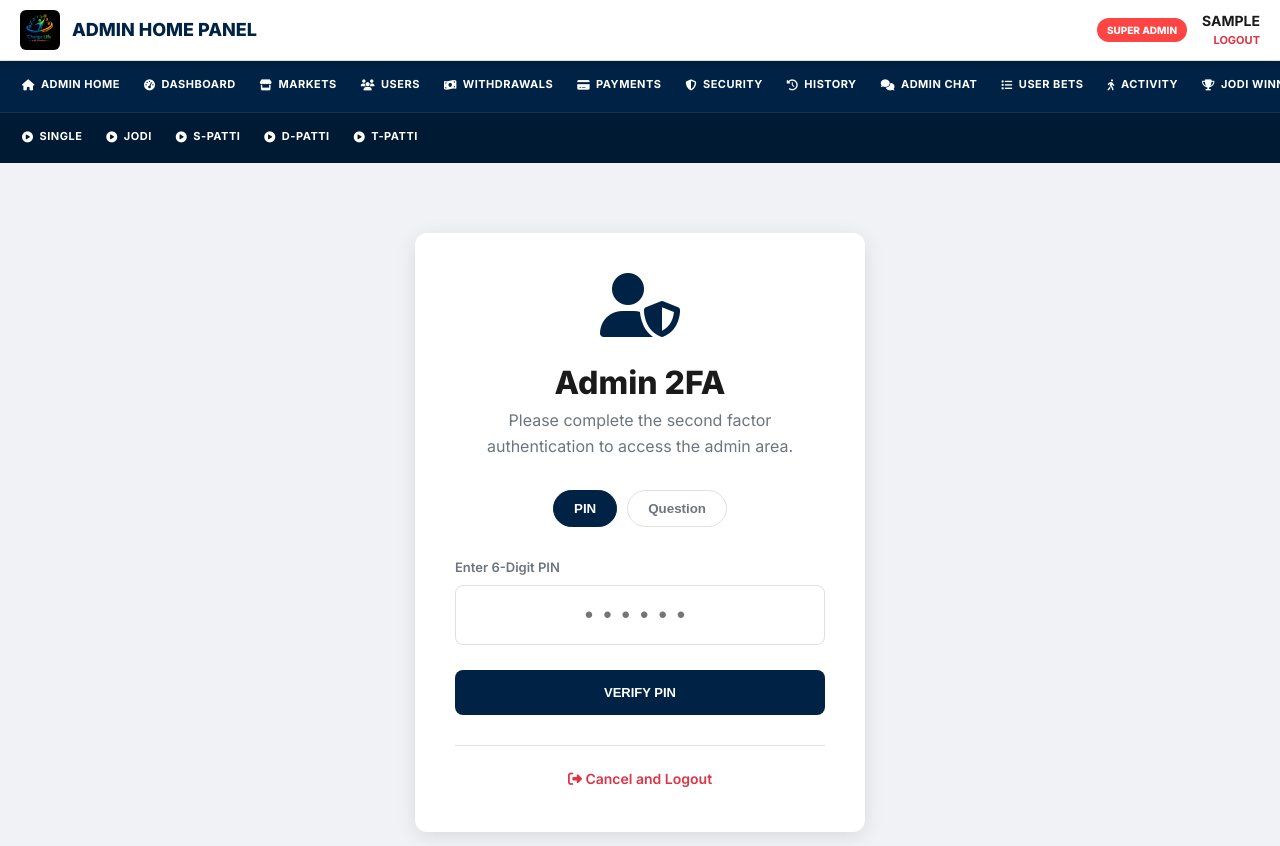
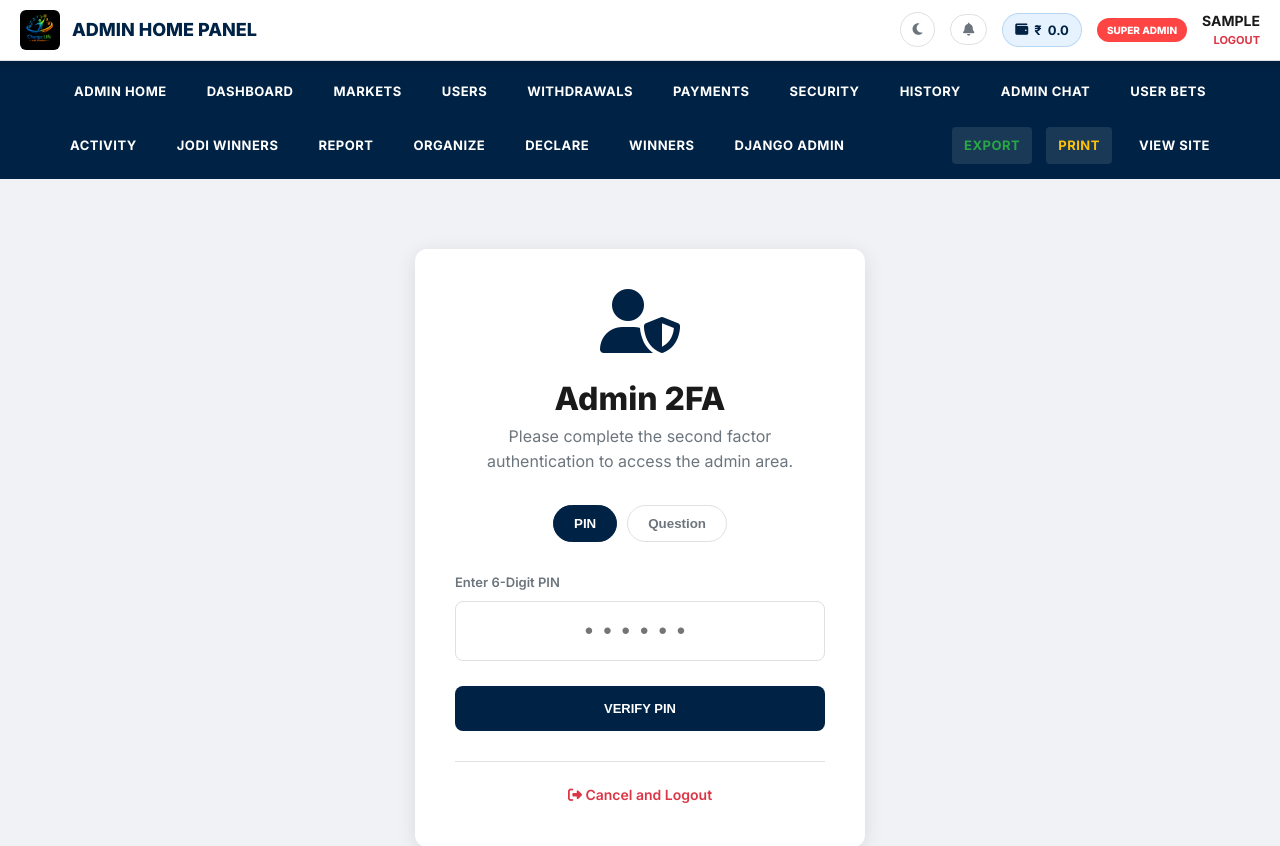
Before and after one commit to KAMALAKAR810/Kamalakar-project, a Django app: page /admin-2fa/ in a window 1280 px wide. Shown: the top 846 px of the page. Run offline with Django 5.2, Linux system fonts and the light colour scheme; the visitor is signed in with stand-in values (Sample User, id 1); data comes from the database, SQL or seed files in the repository; data that the repository does not hold is empty.

Commit message:
19-04-2026-1222

```diff
--- a/templates/admin_base.html
+++ b/templates/admin_base.html
@@ -21,6 +21,76 @@
             --border: #e0e0e0;
             --shadow: 0 4px 6px rgba(0, 0, 0, 0.1);
             --transition: all 0.3s ease;
+        }
+
+        body.dark-mode {
+            --primary: #4da3ff;
+            --secondary: #ffad33;
+            --dark: #f8f9fa;
+            --light: #121212;
+            --white: #1e1e1e;
+            --success: #34c759;
+            --danger: #ff453a;
+            --gray: #a0a0a0;
+            --border: #333333;
+            --shadow: 0 4px 10px rgba(0, 0, 0, 0.5);
+        }
+
+        body.dark-mode .header,
+        body.dark-mode .admin-nav,
+        body.dark-mode .footer,
+        body.dark-mode .data-panel,
+        body.dark-mode .modal-content {
+            background-color: #1e1e1e;
+            color: #f8f9fa;
+        }
+
+        body.dark-mode .nav-link:not(.active) {
+            color: #a0a0a0 !important;
+        }
+
+        body.dark-mode .bet-input {
+            background-color: #2c2c2c;
+            border-color: #444;
+            color: #fff;
+        }
+
+        body.dark-mode .wallet-info {
+            background-color: #1a2a3a;
+            border-color: #2c3e50;
+        }
+
+        .theme-toggle {
+            background: none;
+            border: 1px solid var(--border);
+            color: var(--gray);
+            width: 35px;
+            height: 35px;
+            border-radius: 50%;
+            display: flex;
+            align-items: center;
+            justify-content: center;
+            cursor: pointer;
+            transition: var(--transition);
+        }
+
+        .theme-toggle:hover {
+            background-color: var(--light);
+            color: var(--primary);
+        }
+
+        .wallet-info {
+            background-color: #e6f3ff;
+            color: var(--primary);
+            padding: 6px 12px;
+            border-radius: 50px;
+            font-weight: 700;
+            font-size: 13px;
+            display: flex;
+            align-items: center;
+            gap: 6px;
+            border: 1px solid rgba(0, 102, 204, 0.2);
+            text-decoration: none;
         }
 
         * { box-sizing: border-box; margin: 0; padding: 0; }
@@ -108,52 +178,45 @@
         /* ── ADMIN NAV ── */
         .admin-nav {
             background-color: var(--primary);
-            padding: 0;
+            padding: 10px 0;
             position: sticky;
-            top: 0; /* Changed to 0 for better mobile handling */
+            top: 0;
             z-index: 999;
-            overflow-x: auto;
-            scrollbar-width: none; /* Firefox */
-        }
-
-        .admin-nav::-webkit-scrollbar {
-            display: none; /* Chrome/Safari */
         }
 
         .nav-container {
-            max-width: 1400px;
+            max-width: 1200px;
             margin: 0 auto;
             display: flex;
-            padding: 0 10px;
-            align-items: center;
+            flex-wrap: wrap;
+            justify-content: center;
+            gap: 10px;
+            padding: 0 15px;
         }
 
         .nav-link {
-            padding: 15px 12px;
+            padding: 10px 15px;
             text-decoration: none;
             color: #ffffff !important;
-            font-size: 11px;
+            font-size: 13px;
             font-weight: 700;
             text-transform: uppercase;
             letter-spacing: 0.5px;
             transition: var(--transition);
             white-space: nowrap;
-            border-bottom: 3px solid transparent;
             display: flex;
             align-items: center;
             gap: 6px;
-            flex-shrink: 0;
         }
 
         .nav-link:hover {
-            background: rgba(255,255,255,0.1);
-            color: #ff4444 !important;
+            color: #ffc107 !important;
         }
 
         .nav-link.active {
-            color: #ff4444 !important;
-            border-bottom-color: #ff4444 !important;
-            background: rgba(255,255,255,0.15);
+            color: #ffc107 !important;
+            background: rgba(255,255,255,0.1);
+            border-radius: 4px;
         }
 
         .utility-link {
@@ -305,6 +368,21 @@
             <div class="site-name">ADMIN HOME PANEL</div>
         </a>
         <div class="user-panel">
+            <button id="theme-toggle" class="theme-toggle" title="Toggle Dark/Light Mode">
+                <i class="fas fa-moon"></i>
+            </button>
+            <a href="{% url 'admin_chat_list' %}" class="wallet-info" style="background: #fff; border: 1px solid var(--border); padding: 8px 12px; position: relative;" title="Messages">
+                <i class="fas fa-bell" style="color: var(--gray);"></i>
+                {% if unread_msgs %}
+                    <span style="position: absolute; top: -5px; right: -5px; background: var(--danger); color: white; border-radius: 50%; width: 18px; height: 18px; font-size: 10px; display: flex; align-items: center; justify-content: center; font-weight: 800; border: 2px solid white;">
+                        {{ unread_msgs }}
+                    </span>
+                {% endif %}
+            </a>
+            <div class="wallet-info" title="Wallet Balance">
+                <i class="fas fa-wallet"></i>
+                ₹<span>{{ user.wallet.balance }}</span>
+            </div>
             <span class="admin-badge">Super Admin</span>
             <div style="display: flex; flex-direction: column; align-items: flex-end;">
                 <span style="font-size: 14px; font-weight: 700;">{{ user.username|upper }}</span>
@@ -318,94 +396,75 @@
     <div class="nav-container">
 
         <a href="{% url 'admin_home' %}" class="nav-link {% if request.resolver_match.url_name == 'admin_home' %}active{% endif %}">
-            <i class="fas fa-home"></i> admin home
+            admin home
         </a>
         <a href="{% url 'admin_summary' %}" class="nav-link {% if request.resolver_match.url_name == 'admin_summary' %}active{% endif %}">
-            <i class="fas fa-tachometer-alt"></i> Dashboard
+            Dashboard
         </a>
 
 
 
 
         <a href="{% url 'manage_markets' %}" class="nav-link {% if request.resolver_match.url_name == 'manage_markets' %}active{% endif %}">
-            <i class="fas fa-store"></i> Markets
+            Markets
         </a>
         <a href="{% url 'admin_user_management' %}" class="nav-link {% if request.resolver_match.url_name == 'admin_user_management' %}active{% endif %}">
-            <i class="fas fa-users"></i> Users
+            Users
         </a>
         <a href="{% url 'admin_withdrawal_management' %}" class="nav-link {% if request.resolver_match.url_name == 'admin_withdrawal_management' %}active{% endif %}">
-            <i class="fas fa-money-bill-wave"></i> Withdrawals
+            Withdrawals
         </a>
         <a href="{% url 'admin_payment_management' %}" class="nav-link {% if request.resolver_match.url_name == 'admin_payment_management' %}active{% endif %}">
-            <i class="fas fa-credit-card"></i> Payments
+            Payments
         </a>
         <a href="{% url 'admin_security_settings' %}" class="nav-link {% if request.resolver_match.url_name == 'admin_security_settings' %}active{% endif %}">
-            <i class="fas fa-shield-alt"></i> Security
+            Security
         </a>
         <a href="{% url 'market_history' %}" class="nav-link {% if request.resolver_match.url_name == 'market_history' %}active{% endif %}">
-            <i class="fas fa-history"></i> History
+            History
         </a>
         <a href="{% url 'admin_chat_list' %}" class="nav-link {% if request.resolver_match.url_name == 'admin_chat_list' %}active{% endif %}">
-            <i class="fas fa-comments"></i> Admin Chat
+            Admin Chat
         </a>
         <a href="{% url 'admin_bet_history' %}" class="nav-link {% if request.resolver_match.url_name == 'admin_bet_history' %}active{% endif %}">
-            <i class="fas fa-list"></i> User Bets
+            User Bets
         </a>
         <a href="{% url 'admin_user_activity' %}" class="nav-link {% if request.resolver_match.url_name == 'admin_user_activity' %}active{% endif %}">
-            <i class="fas fa-walking"></i> Activity
+            Activity
         </a>
         <a href="{% url 'jodi_winners' %}" class="nav-link {% if request.resolver_match.url_name == 'jodi_winners' %}active{% endif %}">
-            <i class="fas fa-trophy"></i> Jodi Winners
+            Jodi Winners
         </a>
         <a href="{% url 'admin_report' %}" class="nav-link {% if request.resolver_match.url_name == 'admin_report' %}active{% endif %}">
-            <i class="fas fa-file-invoice"></i> Report
+            Report
         </a>
         <a href="{% url 'organize_data' %}" class="nav-link {% if request.resolver_match.url_name == 'organize_data' %}active{% endif %}">
-            <i class="fas fa-sitemap"></i> Organize
+            Organize
         </a>
         <a href="{% url 'declare_result' %}" class="nav-link {% if request.resolver_match.url_name == 'declare_result' %}active{% endif %}">
-            <i class="fas fa-bullhorn"></i> Declare
+            Declare
         </a>
         <a href="{% url 'winners_list' %}" class="nav-link {% if request.resolver_match.url_name == 'winners_list' %}active{% endif %}">
-            <i class="fas fa-crown"></i> Winners
+            Winners
         </a>
         <a href="{% url 'admin:index' %}" class="nav-link">
-            <i class="fas fa-cogs"></i> Django Admin
+            Django Admin
         </a>
 
         <div style="flex: 1; min-width: 20px;"></div> <!-- Spacer -->
 
         <a href="{% url 'export_user_data' %}" class="nav-link utility-link export-link" title="Export User Data">
-            <i class="fas fa-file-csv"></i> EXPORT
+            EXPORT
         </a>
         <a href="javascript:window.print()" class="nav-link utility-link print-link" title="Print this page">
-            <i class="fas fa-print"></i> PRINT
+            PRINT
         </a>
         <a href="{% url 'user_home' %}" class="nav-link" target="_blank">
-            <i class="fas fa-external-link-alt"></i> VIEW SITE
+            VIEW SITE
         </a>
     </div>
 </nav>
 
-<nav class="admin-nav" style="background-color: #001a33; border-top: 1px solid rgba(255,255,255,0.1);">
-    <div class="nav-container">
-        <a href="{% url 'single' %}" class="nav-link {% if request.resolver_match.url_name == 'single' %}active{% endif %}">
-            <i class="fas fa-play-circle"></i> SINGLE
-        </a>
-        <a href="{% url 'jodi' %}" class="nav-link {% if request.resolver_match.url_name == 'jodi' %}active{% endif %}">
-            <i class="fas fa-play-circle"></i> JODI
-        </a>
-        <a href="{% url 'single_pathi' %}" class="nav-link {% if request.resolver_match.url_name == 'single_pathi' %}active{% endif %}">
-            <i class="fas fa-play-circle"></i> S-PATTI
-        </a>
-        <a href="{% url 'double_pathi' %}" class="nav-link {% if request.resolver_match.url_name == 'double_pathi' %}active{% endif %}">
-            <i class="fas fa-play-circle"></i> D-PATTI
-        </a>
-        <a href="{% url 'tripple_pathi' %}" class="nav-link {% if request.resolver_match.url_name == 'tripple_pathi' %}active{% endif %}">
-            <i class="fas fa-play-circle"></i> T-PATTI
-        </a>
-    </div>
-</nav>
 
 <main class="main-content">
     {% block content %}{% endblock %}
@@ -460,6 +519,31 @@
 </script>
 
 {% block extra_js %}{% endblock %}
+    <!-- Dark Mode Script -->
+    <script>
+        const themeToggle = document.getElementById('theme-toggle');
+        const body = document.body;
+        const currentTheme = localStorage.getItem('admin_theme');
+
+        if (currentTheme) {
+            body.classList.add(currentTheme);
+            if (currentTheme === 'dark-mode') {
+                themeToggle.innerHTML = '<i class="fas fa-sun"></i>';
+            }
+        }
+
+        themeToggle.addEventListener('click', () => {
+            body.classList.toggle('dark-mode');
+            let theme = 'light';
+            if (body.classList.contains('dark-mode')) {
+                theme = 'dark-mode';
+                themeToggle.innerHTML = '<i class="fas fa-sun"></i>';
+            } else {
+                themeToggle.innerHTML = '<i class="fas fa-moon"></i>';
+            }
+            localStorage.setItem('admin_theme', theme);
+        });
+    </script>
     <!-- Protection Script -->
     <script>
         // Disable Right Click
```
